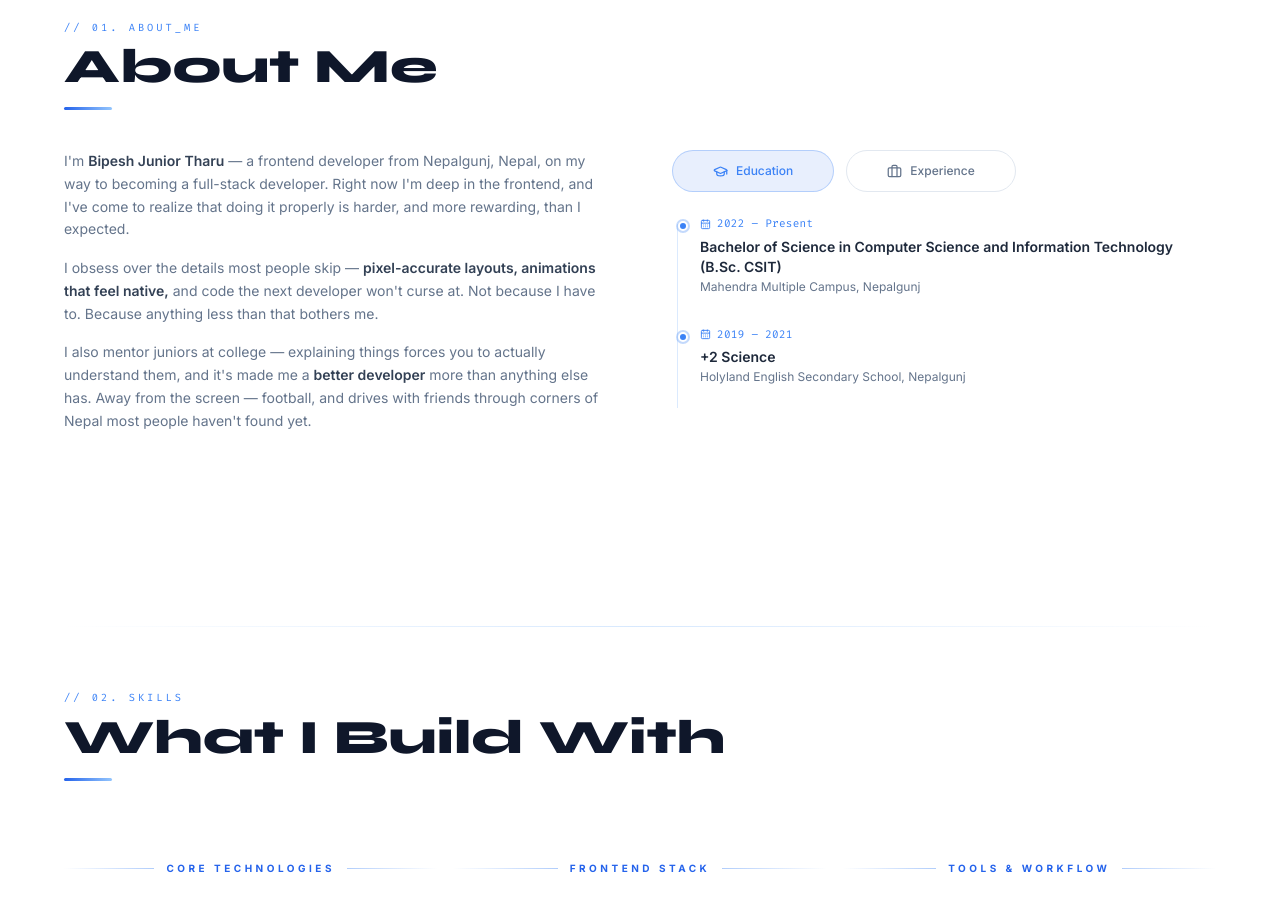
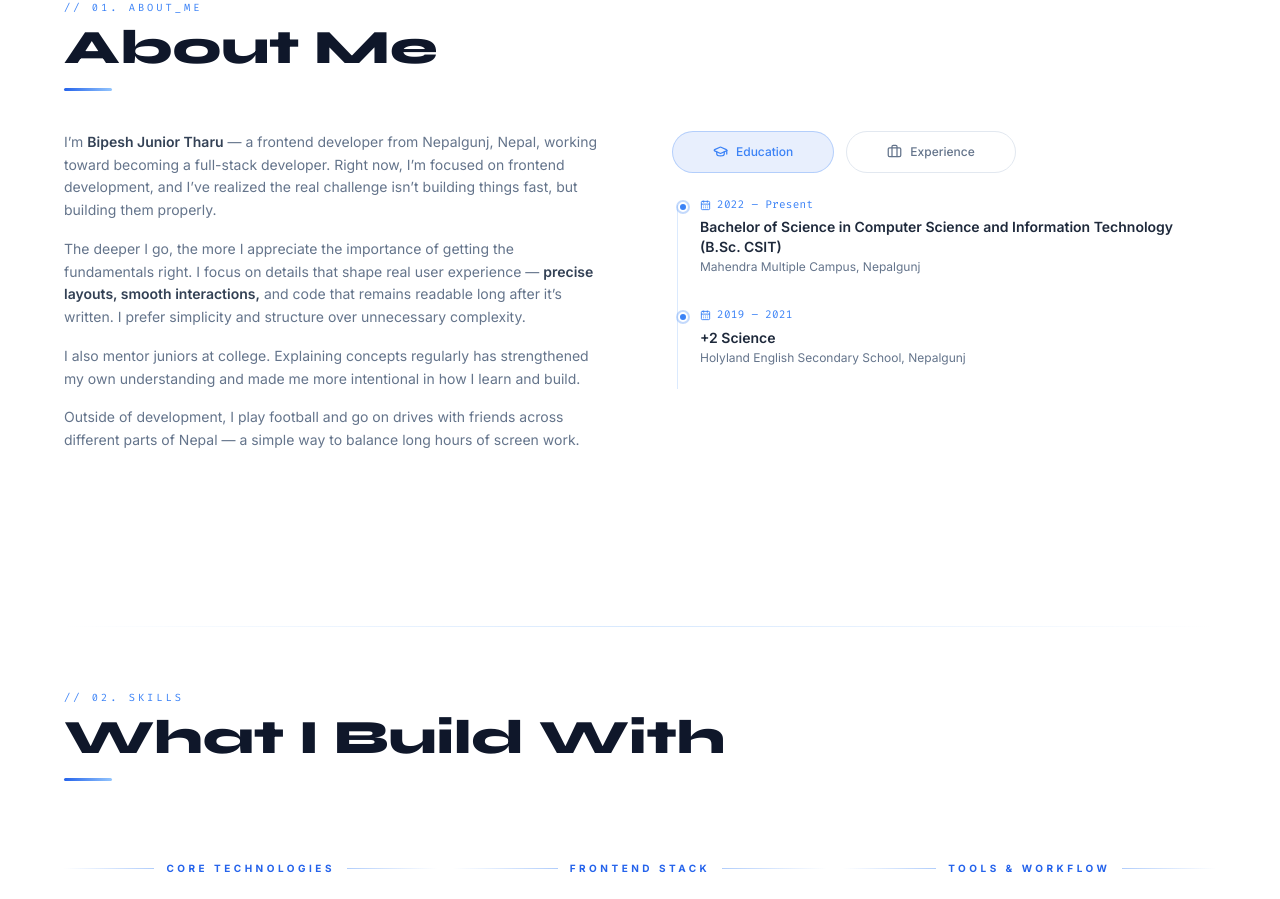
Before and after one commit to bipesh369/bipesh-portfolio, a React (Create React App) app: page / in a window 1280 px wide. Shown: the part 974-1873 px from the top of the page. Built offline with nearby package versions, Linux system fonts and the light colour scheme.

Commit message:
final version of frontend

```diff
--- a/src/components/sections/AboutSection.jsx
+++ b/src/components/sections/AboutSection.jsx
@@ -30,34 +30,30 @@ export default function AboutSection() {
           {/* Left Side — bio */}
           <div>
             <p className="text-sm leading-relaxed text-slate-500 dark:text-slate-400 mb-4">
-              I'm{" "}
+              I’m{" "}
               <strong className="text-slate-700 dark:text-blue-300 font-semibold">
                 Bipesh Junior Tharu
               </strong>{" "}
-              — a frontend developer from Nepalgunj, Nepal, on my way to
-              becoming a full-stack developer. Right now I'm deep in the
-              frontend, and I've come to realize that doing it properly is
-              harder, and more rewarding, than I expected.
+              — a frontend developer from Nepalgunj, Nepal, working toward
+              becoming a full-stack developer. Right now, I’m focused on
+              frontend development, and I’ve realized the real challenge isn’t
+              building things fast, but building them properly.
             </p>
 
             <p className="text-sm leading-relaxed text-slate-500 dark:text-slate-400 mb-4">
-              I obsess over the details most people skip —{" "}
+             The deeper I go, the more I appreciate the importance of getting the fundamentals right. I focus on details that shape real user experience —{" "}
               <strong className="text-slate-700 dark:text-blue-300 font-semibold">
-                pixel-accurate layouts, animations that feel native,
+               precise layouts, smooth interactions,
               </strong>{" "}
-              and code the next developer won't curse at. Not because I have
-              to. Because anything less than that bothers me.
+            and code that remains readable long after it’s written. I prefer simplicity and structure over unnecessary complexity.
+            </p>
+
+            <p className="text-sm leading-relaxed text-slate-500 dark:text-slate-400 mb-4">
+              I also mentor juniors at college. Explaining concepts regularly has strengthened my own understanding and made me more intentional in how I learn and build.
             </p>
 
             <p className="text-sm leading-relaxed text-slate-500 dark:text-slate-400">
-              I also mentor juniors at college — explaining things forces you
-              to actually understand them, and it's made me a{" "}
-              <strong className="text-slate-700 dark:text-blue-300 font-semibold">
-                better developer
-              </strong>{" "}
-              more than anything else has. Away from the screen — football,
-              and drives with friends through corners of Nepal most people haven't
-              found yet.
+              Outside of development, I play football and go on drives with friends across different parts of Nepal — a simple way to balance long hours of screen work.
             </p>
           </div>
 
```
